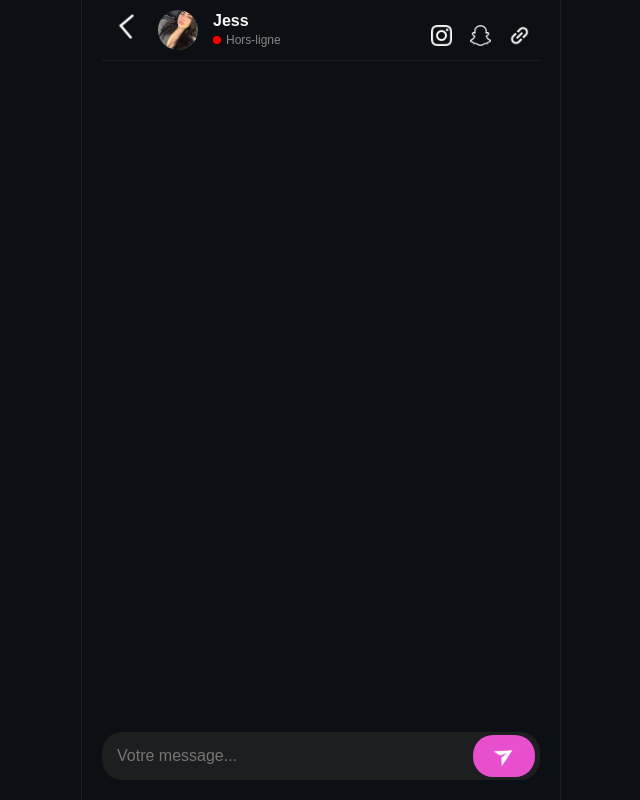
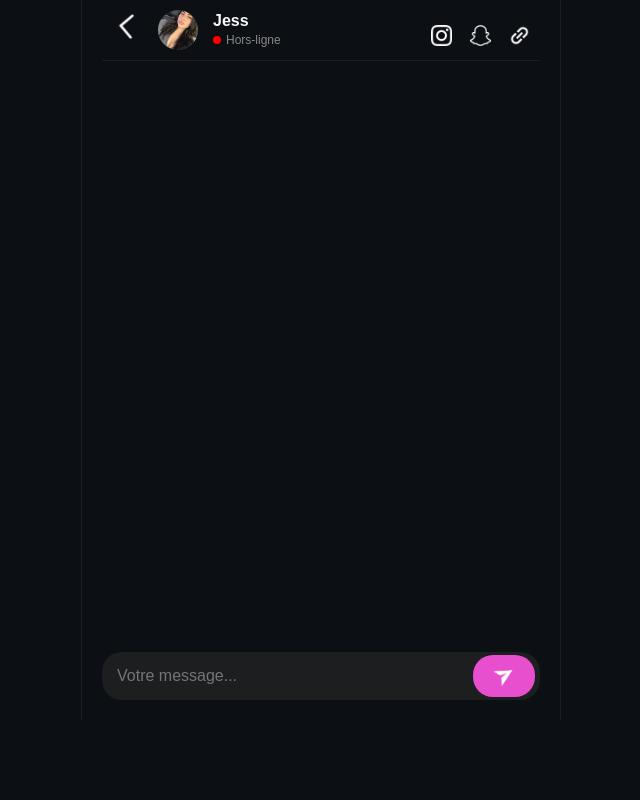
Before and after one commit to laawbitchh/jessicarhoades, a plain HTML site: page public/pages/chat.html in a window 1280 px wide. Shown: the whole page, without its empty margins (319-959 px from the left). Drawn offline with nearby package versions, Linux system fonts and the light colour scheme; no server answers; sample sign-in values are in the browser's storage.

Commit message:
Update chat.css

```diff
--- a/public/css/chat.css
+++ b/public/css/chat.css
@@ -10,7 +10,7 @@ body {
     color: #F9F9FA;
     display: flex;
     flex-direction: column;
-    height: 100vh;
+    height: calc(100vh - 80px);
     justify-content: flex-end;
     margin-left: 400px;
     margin-right: 400px;
```
